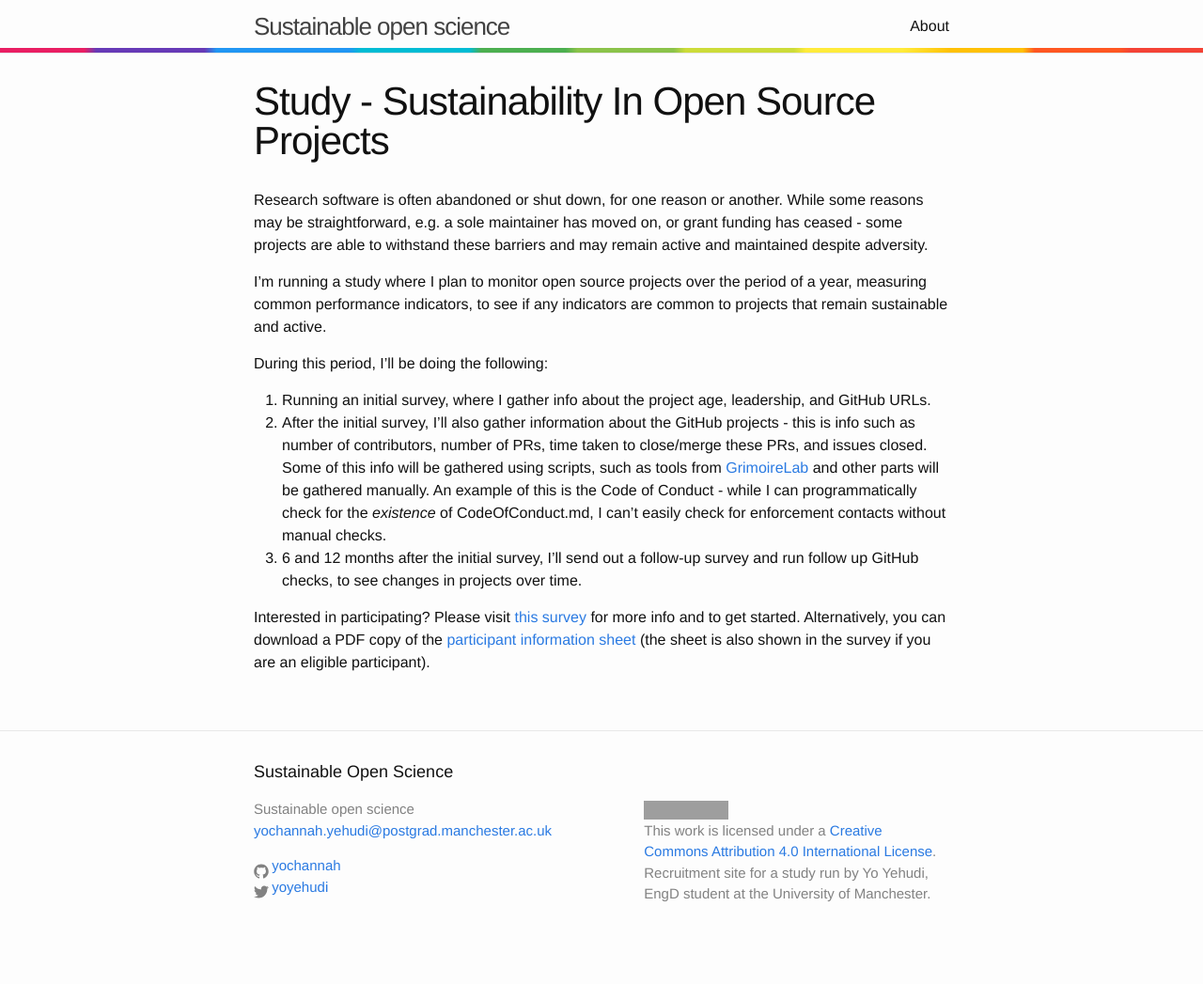
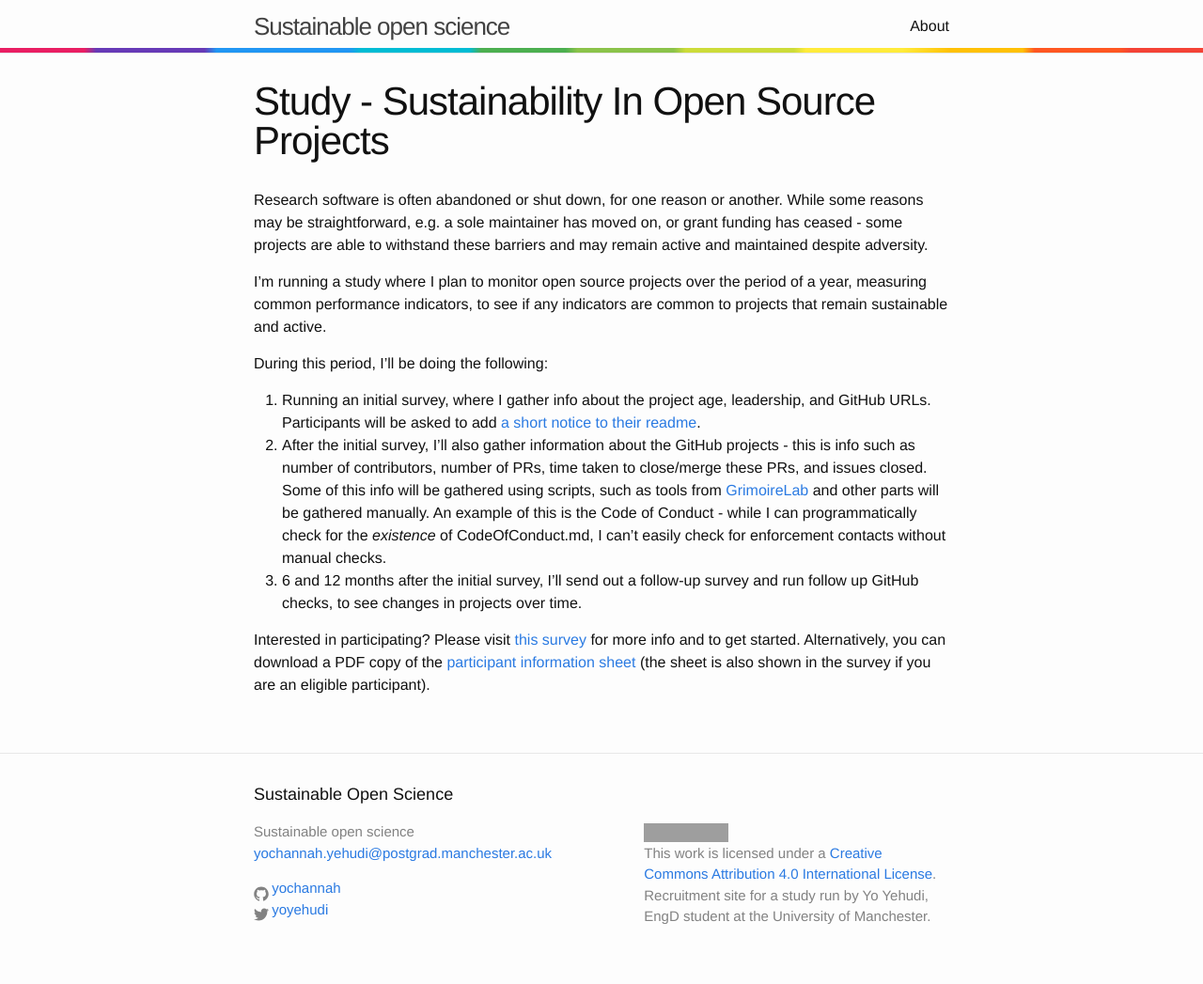
Before and after one commit to Sustainable-Open-Science-and-Software/sustainable-open-science-and-software.github.io, a Jekyll site: the page built from index.md, in a window 1280 px wide. Shown: the whole page at 94% size. Built offline with Jekyll 4.4.1, drawn with Linux system fonts in a browser that asks for light colours; before the commit the page ends 1023 px from its top, so only the background shows below that; grey boxes are pictures that could not be loaded.

Commit message:
add link to readme notice

```diff
--- a/index.md
+++ b/index.md
@@ -11,7 +11,7 @@ I'm running a study where I plan to monitor open source projects over the period
 
 During this period, I'll be doing the following:
 
-1. Running an initial survey, where I gather info about the project age, leadership, and GitHub URLs.
+1. Running an initial survey, where I gather info about the project age, leadership, and GitHub URLs. Participants will be asked to add [a short notice to their readme](readme_notice).
 2. After the initial survey, I'll also gather information about the GitHub projects - this is info such as number of contributors, number of PRs, time taken to close/merge these PRs, and issues closed. Some of this info will be gathered using scripts, such as tools from [GrimoireLab](https://chaoss.github.io/grimoirelab/) and other parts will be gathered manually. An example of this is the Code of Conduct - while I can programmatically check for the _existence_ of CodeOfConduct.md, I can't easily check for enforcement contacts without manual checks.
 3. 6 and 12 months after the initial survey, I'll send out a follow-up survey and run follow up GitHub checks, to see changes in projects over time.
 
```
